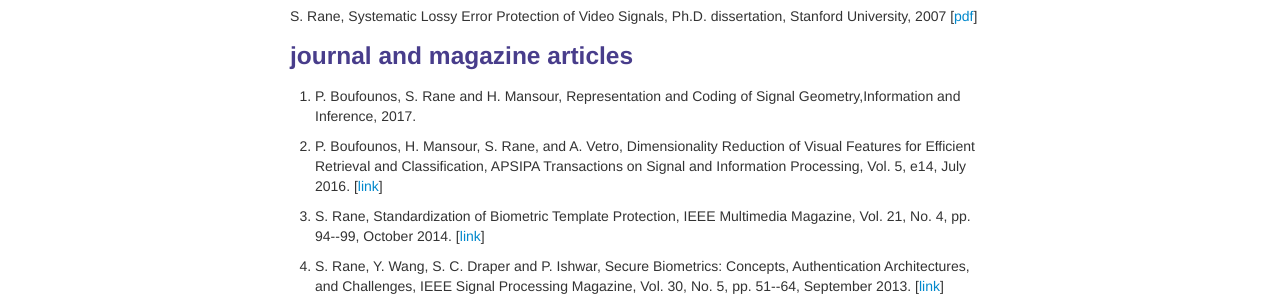
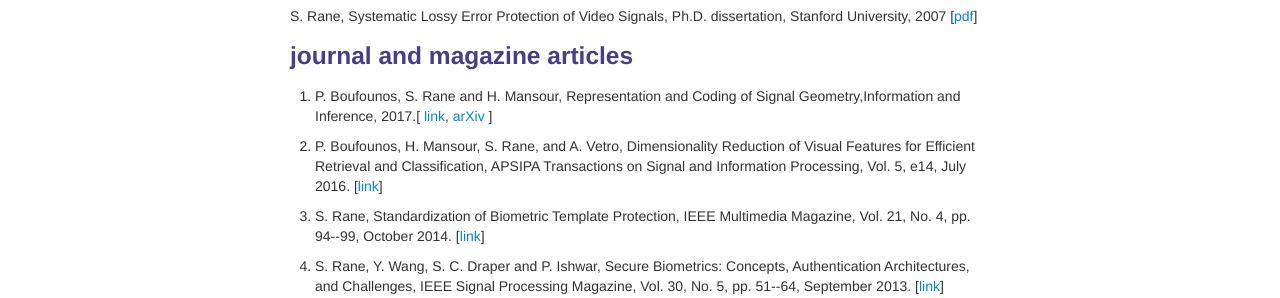
Before and after one commit to shantanudrane/shantanudrane.github.io, a Jekyll site: the page built from pages/pubs.md, in a window 1280 px wide and 900 px high. Shown: the part 258-556 px from the top of the window. Built offline with Jekyll 4.4.1, drawn with Linux system fonts in a browser that asks for light colours.

Commit message:
Update link to IMAIAI paper

```diff
--- a/pages/pubs.md
+++ b/pages/pubs.md
@@ -23,7 +23,7 @@ description: Shantanu Rane's publications
 
 ### <a name="journals"></a>journal and magazine articles
 <ol>
-<li><p>P. Boufounos, S. Rane and H. Mansour, Representation and Coding of Signal Geometry,Information and Inference, 2017.</p></li>
+<li><p>P. Boufounos, S. Rane and H. Mansour, Representation and Coding of Signal Geometry,Information and Inference, 2017.[ <a href = "https://doi.org/10.1093/imaiai/iax002">link</a>, <a href = "https://arxiv.org/abs/1512.07636">arXiv</a> ]</p></li>
 <li>    <p>P. Boufounos, H. Mansour, S. Rane, and A. Vetro, Dimensionality Reduction of Visual Features for Efficient Retrieval and Classification, APSIPA Transactions on Signal and Information Processing, Vol. 5, e14, July 2016. [<a href = "http://journals.cambridge.org/action/displayFulltext?type=1&pdftype=1&fid=10403854&jid=SIP&volumeId=5&issueId=-1&aid=10403849">link</a>] </p></li>
 <li>    <p>S. Rane, Standardization of Biometric Template Protection, IEEE Multimedia Magazine, Vol. 21, No. 4, pp. 94--99, October 2014. [<a href = "http://www.computer.org/csdl/mags/mu/2014/04/mmu2014040094-abs.html">link</a>] </p></li>
 <li>    <p>S. Rane, Y. Wang, S. C. Draper and P. Ishwar, Secure Biometrics: Concepts, Authentication Architectures, and Challenges, IEEE Signal Processing Magazine, Vol. 30, No. 5, pp. 51--64, September 2013. [<a href = "http://ieeexplore.ieee.org/xpl/articleDetails.jsp?arnumber=6582729&sortType%3Dasc_p_Sequence%26filter%3DAND%28p_IS_Number%3A6582697%29">link</a>] [<a href="http://arxiv.org/abs/1305.4832">preprint</a>] </p></li>
```
